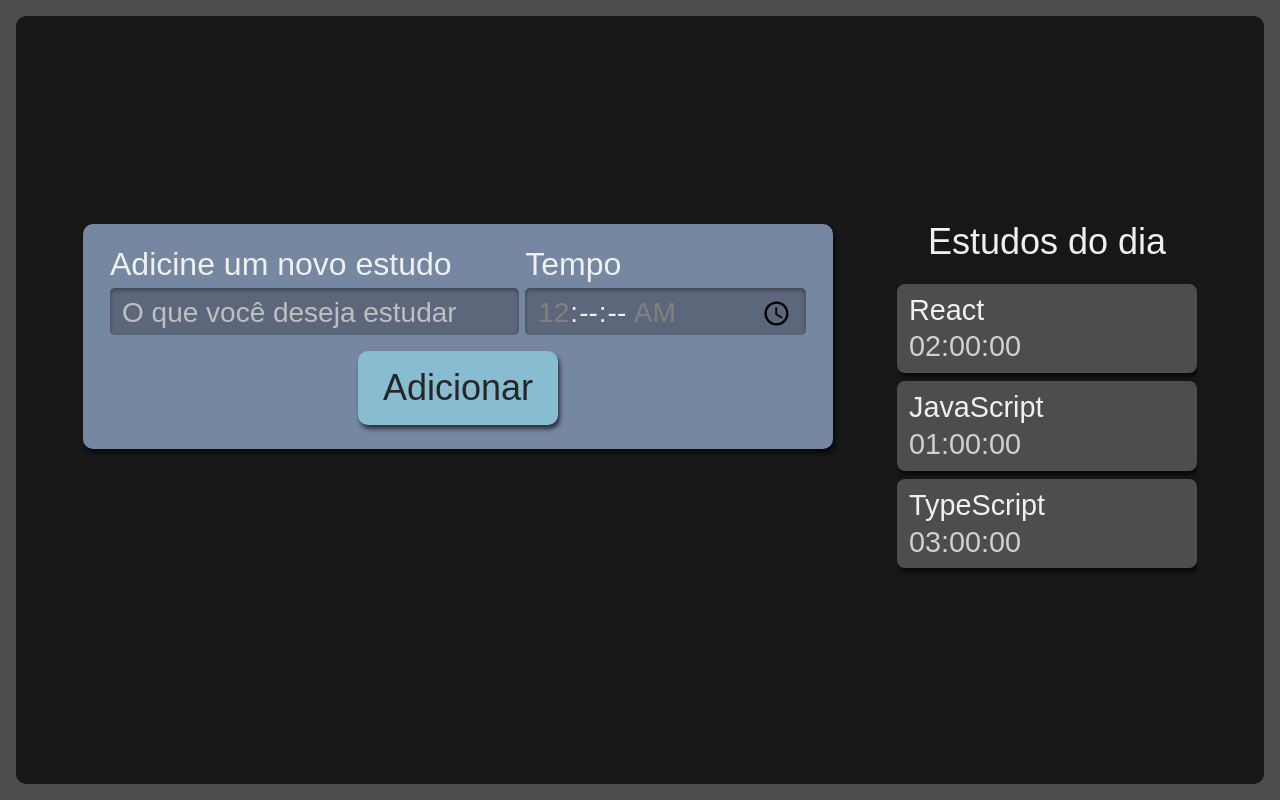
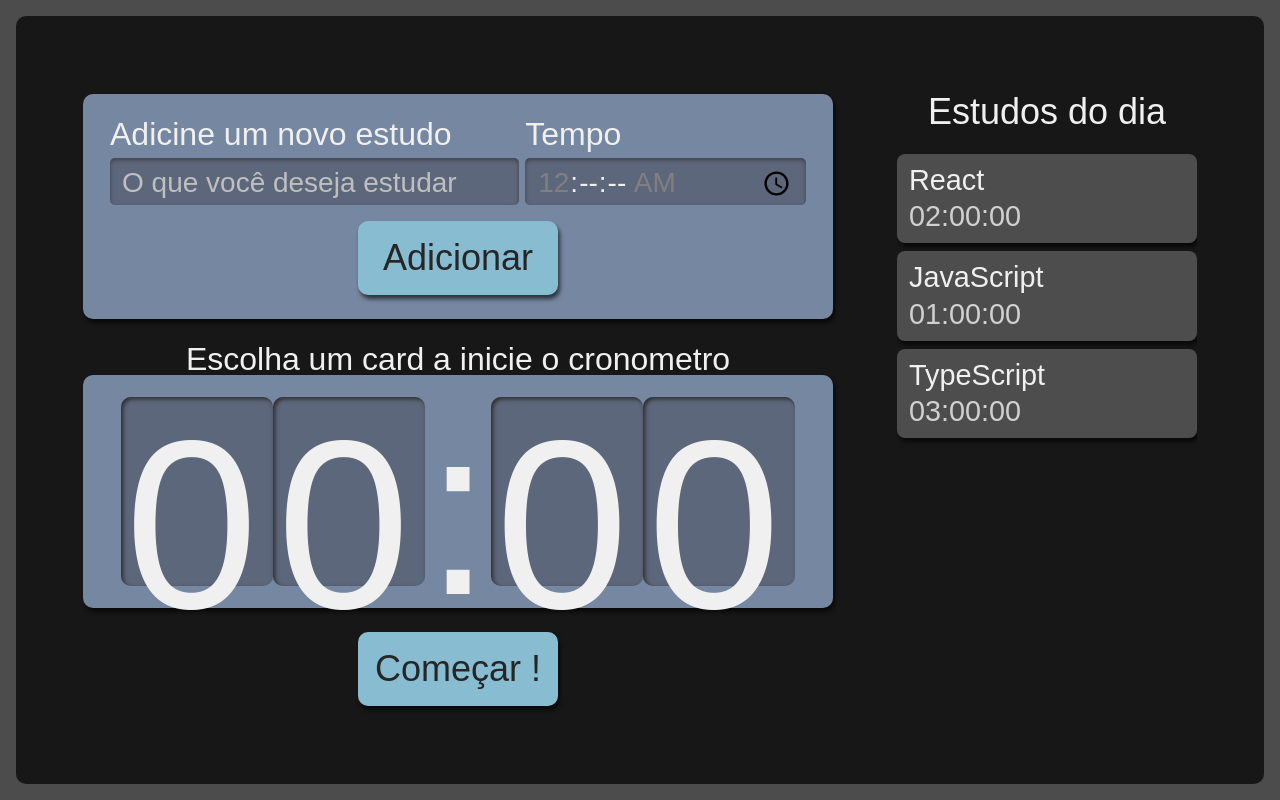
Before and after one commit to thaleseqb/StudiesManagerWithReactAndTypScript, a React (Create React App) app: page / in a window 1280 px wide. Built offline with nearby package versions, Linux system fonts and the light colour scheme.

Commit message:
Refactor the list, add clock and chronometer

```diff
--- /dev/null
+++ b/src/components/Chronometer/Chronometer.module.scss
@@ -0,0 +1,59 @@
+.cronometro {
+    display: flex;
+    flex-direction: column;
+    align-items: center;
+    grid-area: cronometro;
+
+    .relogioWrapper {
+      align-items: center;
+      background-color: #7687A1;
+      border-radius: 10px;
+      box-shadow: 2px 4px 4px #0000009F;
+      box-sizing: border-box;
+      display: flex;
+      font-size: 5rem;
+      justify-content: center;
+      margin-bottom: 24px;
+      padding: 16px 12px;
+      width: 100%;
+    }
+
+    .titulo {
+      font-size: 2rem;
+    }
+
+    button {
+      background-color: #88bcd1;
+      border-radius: 10px;
+      box-shadow: 2px 4px 4px #0000009F;
+      color: #272626;
+      cursor: pointer;
+      font-size: 1.25rem;
+      padding: 16px;
+      width: 150px;
+
+      &:active {
+        background-color: #7CA6B7;
+        box-shadow: 2px 2px 4px #0000009F inset;
+        cursor: auto;
+      }
+    }
+
+    @media screen and (min-width:1280px) {
+
+      .relogioWrapper{
+        font-size: 15rem;
+      }
+
+      p {
+        font-size: 2rem;
+      }
+
+      button {
+        grid-column-start: span 2;
+        justify-self: center;
+        width: 200px;
+        font-size: 2.25rem;
+      }
+    }
+  }
--- /dev/null
+++ b/src/components/Chronometer/Clock/Clock.module.scss
@@ -0,0 +1,21 @@
+.relogioNumero {
+    background-color: #5D677C;
+    box-shadow: 2px 2px 4px #2B2B2B inset;
+    height: 3.6rem;
+    width: 3rem;
+    padding: 8px 4px;
+    border-radius: 10px;
+
+    @media screen and (min-width:1280px) {
+      height: 10.8rem;
+      width: 9rem;
+    }
+  }
+
+  .relogioDivisao {
+    height: 4.2rem;
+
+    @media screen and (min-width:1280px) {
+      height: 12.6rem;
+    }
+  }
--- /dev/null
+++ b/src/components/Chronometer/Clock/index.tsx
@@ -0,0 +1,14 @@
+import React from "react";
+import style from "./Clock.module.scss"
+
+export default function Clock() {
+    return (
+        <React.Fragment>
+            <span className={style.relogioNumero}>0</span>
+            <span className={style.relogioNumero}>0</span>
+            <span className={style.relogioDivisao}>:</span>
+            <span className={style.relogioNumero}>0</span>
+            <span className={style.relogioNumero}>0</span>
+        </React.Fragment>
+    )
+}
--- /dev/null
+++ b/src/components/Chronometer/index.tsx
@@ -0,0 +1,19 @@
+import Button from "../Button";
+import Clock from "./Clock";
+import style from "./Chronometer.module.scss"
+
+export default function Chronometer() {
+    return (
+        <div className={style.cronometro}>
+            <p className={style.titulo}>Escolha um card a inicie o cronometro</p>
+            <div className={style.relogioWrapper}>
+                <Clock
+
+                />
+            </div>
+            <Button>
+                Começar !
+            </Button>
+        </div>
+    )
+}
--- /dev/null
+++ b/src/components/List/Item/index.tsx
@@ -0,0 +1,10 @@
+import style from "../List.module.scss"
+
+export default function item({task, time}: {task: string, time: string}) {
+    return (
+        <li className={style.item}>
+        <h3>{task}</h3>
+        <span>{time}</span>
+    </li>
+    )
+}
--- a/src/components/List/index.tsx
+++ b/src/components/List/index.tsx
@@ -1,5 +1,6 @@
 import React from "react";
 import style from "./List.module.scss"
+import Item from "./Item"
 
 function List() {
 
@@ -19,10 +20,10 @@
             <h2>Estudos do dia</h2>
             <ul>
                 {tasks.map( (item, index) => (
-                        <li key={index} className={style.item}>
-                            <h3>{item.task}</h3>
-                            <span>{item.time}</span>
-                        </li>
+                        <Item
+                            key={index}
+                            {...item}
+                        />
                     )
                 )}
             </ul>
--- a/src/pages/App.tsx
+++ b/src/pages/App.tsx
@@ -2,12 +2,14 @@
 import Form from '../components/Form';
 import List from '../components/List';
 import style from "./App.module.scss"
+import Chronometer from '../components/Chronometer';
 
 function App() {
   return (
     <div className={style.AppStyle}>
       <Form/>
-      <List></List>
+      <List/>
+      <Chronometer/>
     </div>
   );
 }
```
